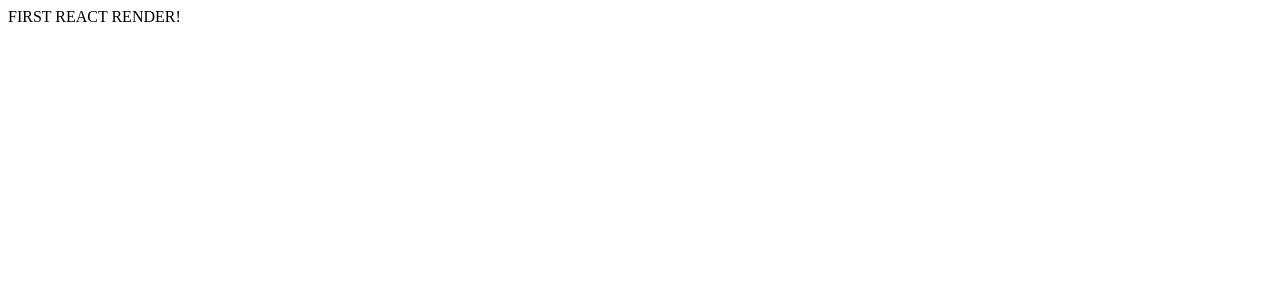
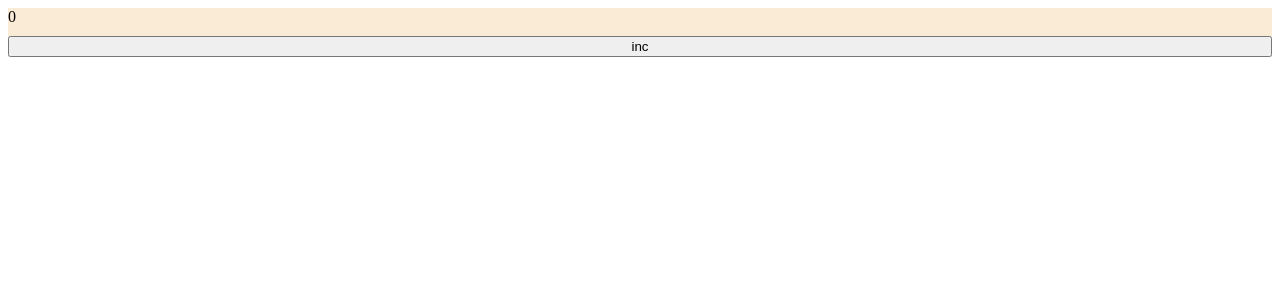
Before and after one commit to maxonmars/blog, a React app: page / in a window 1280 px wide. Shown: the top 300 px of the page. Built offline with nearby package versions, Linux system fonts and the light colour scheme.

Commit message:
add SCSS Loader

```diff
--- a/package.json
+++ b/package.json
@@ -17,7 +17,11 @@
     "@types/react": "^17.0.39",
     "@types/react-dom": "^17.0.11",
     "@types/webpack": "^5.28.0",
+    "css-loader": "^6.7.1",
     "html-webpack-plugin": "^5.5.0",
+    "sass": "^1.54.9",
+    "sass-loader": "^13.0.2",
+    "style-loader": "^3.3.1",
     "ts-loader": "^9.3.1",
     "ts-node": "^10.9.1",
     "typescript": "^4.8.3",
--- /dev/null
+++ b/src/components/Counter.scss
@@ -0,0 +1,5 @@
+.wrapper {
+  display: grid;
+  grid-gap: 10px;
+  background-color: antiquewhite;
+}
--- /dev/null
+++ b/src/components/Counter.tsx
@@ -0,0 +1,19 @@
+import {useState} from 'react';
+import './Counter.scss';
+
+export const Counter = () => {
+    const [count, setCount] = useState(0);
+
+    const increment = () => {
+      setCount(prevState => ++prevState);
+    };
+
+    return (
+        <div className="wrapper">
+            <div>{count}</div>
+            <button onClick={increment}>inc</button>
+        </div>
+    );
+};
+
+export default Counter;
--- a/src/index.tsx
+++ b/src/index.tsx
@@ -1,6 +1,7 @@
 import {render} from "react-dom";
+import Counter from "./components/Counter";
 
 render(
-    <div>FIRST REACT RENDER!</div>,
+    <Counter/>,
     document.getElementById('root')
 );
```
Also changed, not shown: 2 other files (tests, documents, lock files or other folders).
